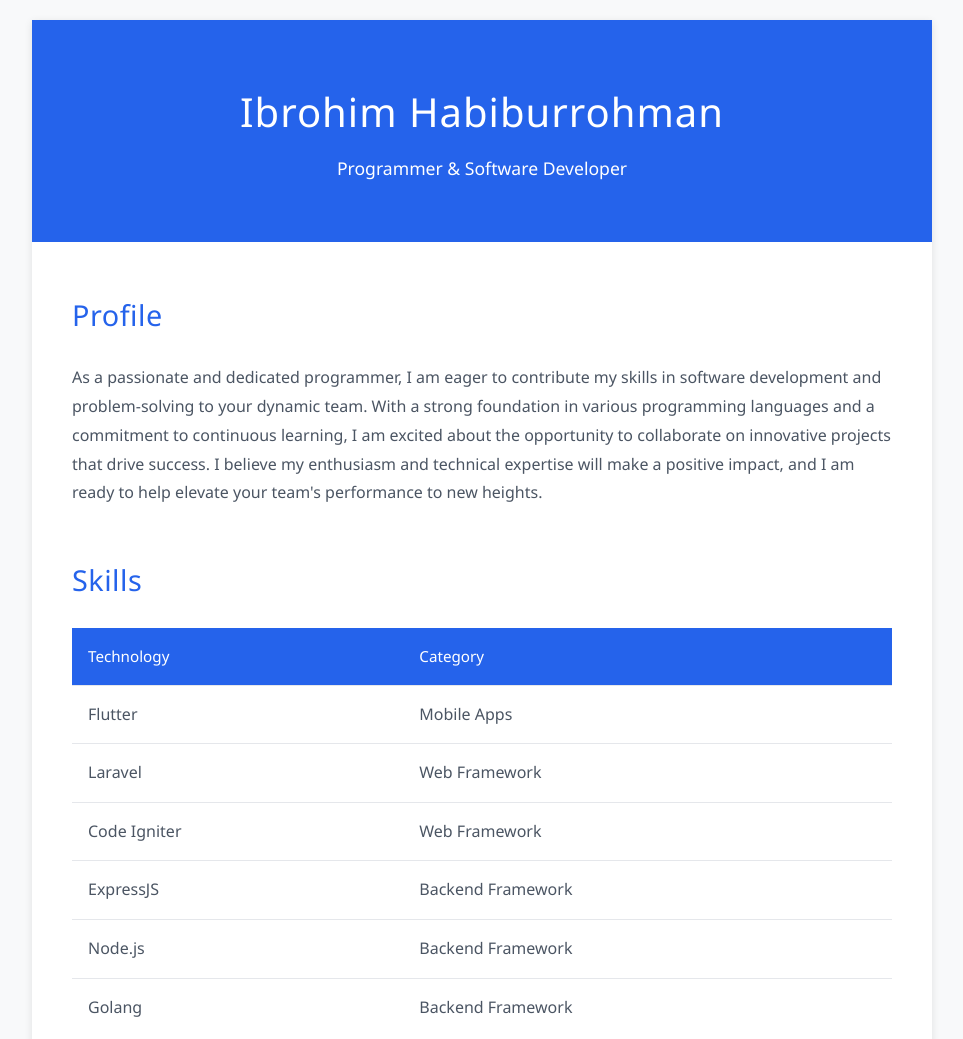
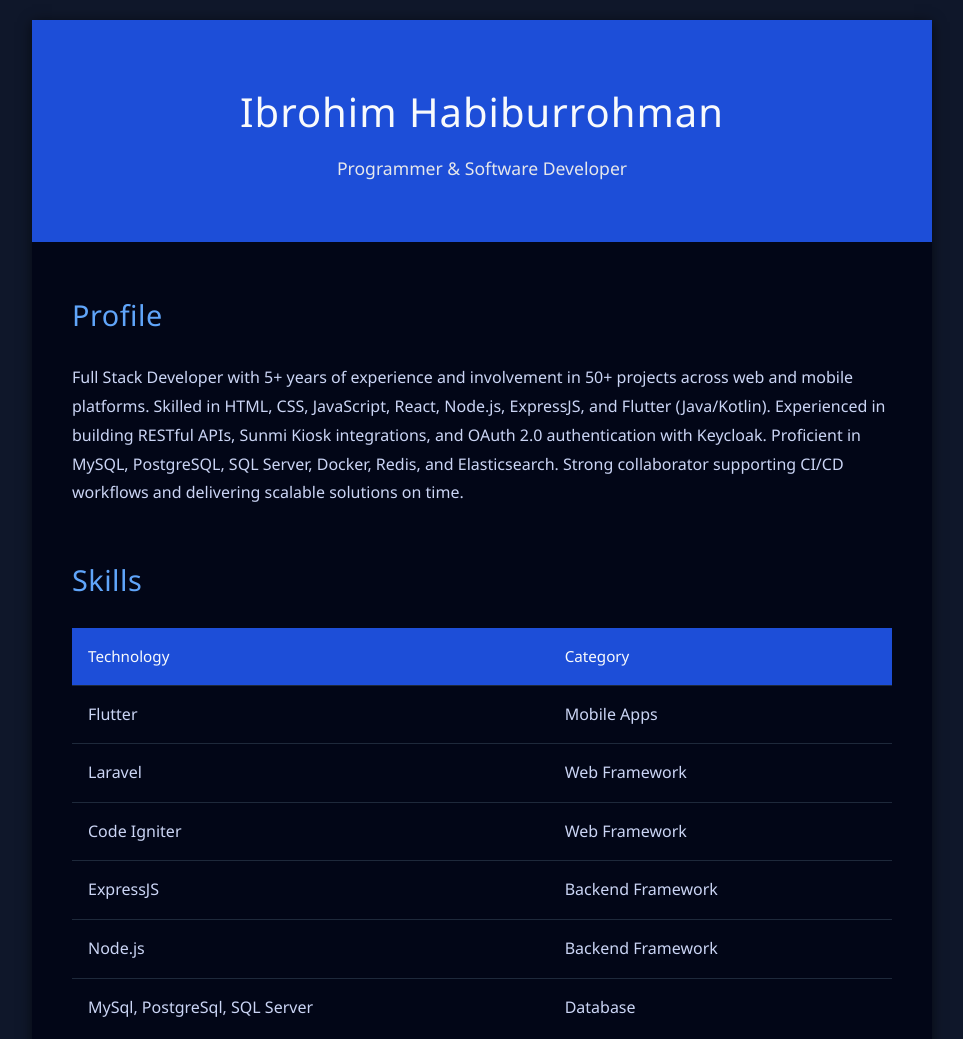
Before and after one commit to ibrohabib/ibrohabib.github.io, a plain HTML site: page portofolio.html in a window 1280 px wide. Shown: the top 1039 px of the page, without its empty margins (158-1121 px from the left). Drawn offline with Linux system fonts and the light colour scheme.

Commit message:
update to dark mode & update profile

```diff
--- a/portofolio.html
+++ b/portofolio.html
@@ -1,5 +1,6 @@
 <!DOCTYPE html>
 <html lang="en">
+
 <head>
     <meta charset="UTF-8">
     <meta name="viewport" content="width=device-width, initial-scale=1.0">
@@ -14,21 +15,21 @@
         body {
             font-family: 'Segoe UI', Tahoma, Geneva, Verdana, sans-serif;
             line-height: 1.6;
-            color: #2c3e50;
-            background: #f8f9fa;
+            color: #e5e7eb;
+            background: #0f172a;
             padding: 20px;
         }
 
         .container {
             max-width: 900px;
             margin: 0 auto;
-            background: white;
-            box-shadow: 0 2px 8px rgba(0,0,0,0.1);
+            background: #020617;
+            box-shadow: 0 2px 12px rgba(0, 0, 0, 0.6);
         }
 
         header {
-            background: #2563eb;
-            color: white;
+            background: #1d4ed8;
+            color: #f8fafc;
             padding: 60px 40px;
             text-align: center;
         }
@@ -43,6 +44,7 @@
         header p {
             font-size: 1.1em;
             font-weight: 300;
+            color: #e5e7eb;
         }
 
         .content {
@@ -54,7 +56,7 @@
         }
 
         .section h2 {
-            color: #2563eb;
+            color: #60a5fa;
             font-size: 1.8em;
             margin-bottom: 25px;
             font-weight: 400;
@@ -64,7 +66,7 @@
         .profile-text {
             font-size: 1em;
             line-height: 1.8;
-            color: #4b5563;
+            color: #cbd5f5;
         }
 
         table {
@@ -73,21 +75,22 @@
             margin-top: 15px;
         }
 
-        th, td {
+        th,
+        td {
             padding: 16px;
             text-align: left;
-            border-bottom: 1px solid #e5e7eb;
+            border-bottom: 1px solid #1e293b;
         }
 
         th {
-            background: #2563eb;
-            color: white;
+            background: #1d4ed8;
+            color: #f8fafc;
             font-weight: 500;
             font-size: 0.95em;
         }
 
         td {
-            color: #4b5563;
+            color: #cbd5f5;
         }
 
         tr:last-child td {
@@ -95,22 +98,23 @@
         }
 
         tbody tr:hover {
-            background-color: #f1f5f9;
+            background-color: #020617;
         }
 
         h3 {
             margin-top: 35px;
             margin-bottom: 15px;
-            color: #2563eb;
+            color: #60a5fa;
             font-size: 1.3em;
             font-weight: 400;
         }
 
         footer {
-            background: #1e293b;
-            color: #e2e8f0;
+            background: #020617;
+            color: #94a3b8;
             text-align: center;
             padding: 30px;
+            border-top: 1px solid #1e293b;
         }
 
         footer p {
@@ -135,12 +139,14 @@
                 font-size: 0.9em;
             }
 
-            th, td {
+            th,
+            td {
                 padding: 12px;
             }
         }
     </style>
 </head>
+
 <body>
     <div class="container">
         <header>
@@ -153,7 +159,12 @@
             <section class="section">
                 <h2>Profile</h2>
                 <p class="profile-text">
-                    As a passionate and dedicated programmer, I am eager to contribute my skills in software development and problem-solving to your dynamic team. With a strong foundation in various programming languages and a commitment to continuous learning, I am excited about the opportunity to collaborate on innovative projects that drive success. I believe my enthusiasm and technical expertise will make a positive impact, and I am ready to help elevate your team's performance to new heights.
+                    Full Stack Developer with 5+ years of experience and involvement in 50+ projects across web and
+                    mobile platforms. Skilled in HTML, CSS, JavaScript, React, Node.js, ExpressJS, and Flutter
+                    (Java/Kotlin). Experienced in building RESTful APIs, Sunmi Kiosk integrations, and OAuth 2.0
+                    authentication with Keycloak. Proficient in MySQL, PostgreSQL, SQL Server, Docker, Redis, and
+                    Elasticsearch. Strong collaborator supporting CI/CD workflows and delivering scalable solutions on
+                    time.
                 </p>
             </section>
 
@@ -189,8 +200,8 @@
                             <td>Backend Framework</td>
                         </tr>
                         <tr>
-                            <td>Golang</td>
-                            <td>Backend Framework</td>
+                            <td>MySql, PostgreSql, SQL Server</td>
+                            <td>Database</td>
                         </tr>
                     </tbody>
                 </table>
@@ -225,7 +236,8 @@
                     </thead>
                     <tbody>
                         <tr>
-                            <td>Developed and maintained web applications using HTML, CSS, JavaScript, React, ExpressJS, Node.js, and Golang</td>
+                            <td>Developed and maintained web applications using HTML, CSS, JavaScript, React, ExpressJS,
+                                Node.js, and Golang</td>
                         </tr>
                         <tr>
                             <td>Built and optimized mobile applications with Flutter and Java/Kotlin</td>
@@ -234,19 +246,24 @@
                             <td>Designed and implemented RESTful APIs to connect front-end and back-end systems</td>
                         </tr>
                         <tr>
-                            <td>Integrated Sunmi Kiosk devices with mobile apps using a hybrid Kotlin and Flutter approach</td>
+                            <td>Integrated Sunmi Kiosk devices with mobile apps using a hybrid Kotlin and Flutter
+                                approach</td>
                         </tr>
                         <tr>
-                            <td>Managed databases, including MySQL, PostgreSQL, and SQL Server, to ensure data integrity and performance</td>
+                            <td>Managed databases, including MySQL, PostgreSQL, and SQL Server, to ensure data integrity
+                                and performance</td>
                         </tr>
                         <tr>
-                            <td>Containerized app with Docker and implemented Redis caching, boosting performance and ensuring environment consistency</td>
+                            <td>Containerized app with Docker and implemented Redis caching, boosting performance and
+                                ensuring environment consistency</td>
                         </tr>
                         <tr>
-                            <td>Used Git for version control to support continuous integration and deployment (CI/CD)</td>
+                            <td>Used Git for version control to support continuous integration and deployment (CI/CD)
+                            </td>
                         </tr>
                         <tr>
-                            <td>Collaborated with cross-functional teams to gather requirements, design solutions, and deliver software on schedule</td>
+                            <td>Collaborated with cross-functional teams to gather requirements, design solutions, and
+                                deliver software on schedule</td>
                         </tr>
                         <tr>
                             <td>Implemented Elasticsearch to handle product search with full-text capabilities</td>
@@ -293,52 +310,64 @@
                     </thead>
                     <tbody>
                         <tr>
-                            <td>Tauval SPBE - Backend</td>
-                            <td>Application to manage instrument in specific city, with full report. I work supporting in the backend side with golang.</td>
-                            <td>Golang, MySQL</td>
-                            <td><a href="https://tauval-spbe.vercel.app" target="_blank">Web</a></td>
-                        </tr>
-                        <tr>
                             <td>Peruri Kinerjaku - Full Stack</td>
-                            <td>System for evaluation of Individual Performnace of every employee that using microservices </td>
+                            <td>System for evaluation of Individual Performnace of every employee that using
+                                microservices </td>
                             <td>Laravel, Docker, SQL Server</td>
-                            <td><a href="https://kinerjaku.peruri.co.id/" target="_blank">Web (only in Peruri Network / using VPN)</a></td>
+                            <td><a href="https://kinerjaku.peruri.co.id/" target="_blank">Web (only in Peruri Network /
+                                    using VPN)</a></td>
                         </tr>
                         <tr>
                             <td>Peruri - SSO</td>
-                            <td>System SSO using Keycloak, with the data is injected using Node.js from many database to get users & role to automate the insertion with the API. The SSO then implemented in a Portal which can open many websites.</td>
+                            <td>System SSO using Keycloak, with the data is injected using Node.js from many database to
+                                get users & role to automate the insertion with the API. The SSO then implemented in a
+                                Portal which can open many websites.</td>
                             <td>Keycloak, Node.js, SQL Server, MySQL, PostgreSQL</td>
-                            <td><a href="https://ava.peruri.co.id/" target="_blank">Web</a><br><a href="https://portal.peruri.co.id/portal/" target="_blank">Portal</a></td>
+                            <td><a href="https://ava.peruri.co.id/" target="_blank">Web</a><br><a
+                                    href="https://portal.peruri.co.id/portal/" target="_blank">Portal</a></td>
                         </tr>
                         <tr>
                             <td>Profil Belajar Siswa - Mobile</td>
                             <td>Mobile Application for initial assessment of Students with Disabilities</td>
                             <td>Flutter</td>
-                            <td><a href="https://play.google.com/store/apps/details?id=id.go.inovasi.pbs" target="_blank">Mobile</a></td>
+                            <td><a href="https://play.google.com/store/apps/details?id=id.go.inovasi.pbs"
+                                    target="_blank">Mobile</a></td>
                         </tr>
                         <tr>
                             <td>Manajemen Video - Full Stack</td>
-                            <td>Web Application for Manajement of Education Video Production about KSPS Tendik, with NextCloud integration for video storage, and Google Drive of document storage (so that user can comment the document online)</td>
+                            <td>Web Application for Manajement of Education Video Production about KSPS Tendik, with
+                                NextCloud integration for video storage, and Google Drive of document storage (so that
+                                user can comment the document online)</td>
                             <td>Laravel, MySQL, NextCloud, Google Drive</td>
-                            <td><a href="https://play.google.com/store/apps/details?id=id.go.inovasi.pbs" target="_blank">Web</a></td>
+                            <td><a href="https://play.google.com/store/apps/details?id=id.go.inovasi.pbs"
+                                    target="_blank">Web</a></td>
                         </tr>
                         <tr>
                             <td>Ujilab DPUPR Boyolali - Mobile</td>
-                            <td>Mobile Application that use WebView, and custom it with Firebase to trigger notification in mobile</td>
+                            <td>Mobile Application that use WebView, and custom it with Firebase to trigger notification
+                                in mobile</td>
                             <td>Flutter</td>
-                            <td><a href="https://lantarciptamedia.co.id/boyolali/ujilab-dpupr/" target="_blank">Web (the mobile didnt uploaded to playstore)</a></td>
+                            <td><a href="https://lantarciptamedia.co.id/boyolali/ujilab-dpupr/" target="_blank">Web (the
+                                    mobile didnt uploaded to playstore)</a></td>
                         </tr>
                         <tr>
                             <td>Employee Self Service (ESS) - Mobile</td>
-                            <td>Mobile Application for centered service of all employee in Peruri, which include overtime, agenda, official travel, etc.</td>
+                            <td>Mobile Application for centered service of all employee in Peruri, which include
+                                overtime, agenda, official travel, etc.</td>
                             <td>Flutter</td>
-                            <td><a href="https://play.google.com/store/apps/details?id=com.peruri.ess_peruri_mobile&hl=id" target="_blank">Play Store</a><br><a href="https://apps.apple.com/id/app/peruri-connect/id1544697049" target="_blank">App Store</a></td>
+                            <td><a href="https://play.google.com/store/apps/details?id=com.peruri.ess_peruri_mobile&hl=id"
+                                    target="_blank">Play Store</a><br><a
+                                    href="https://apps.apple.com/id/app/peruri-connect/id1544697049" target="_blank">App
+                                    Store</a></td>
                         </tr>
                         <tr>
                             <td>Dolan - Full Stack</td>
-                            <td>Ticketing Application online and offline using KIOSK devices, with dashboard web admin panel for merchant to custom products, with detailed report</td>
-                            <td>Flutter (Web Admin Panel, POS, and Kiosk), Strapi (based on NodeJS) for API, NextJS for Web Ticketing</td>
-                            <td><a href="https://dolanapp.com/" target="_blank">Ticketing</a><a href="https://merchant.dolanapp.com/" target="_blank">Admin Panel</a></td>
+                            <td>Ticketing Application online and offline using KIOSK devices, with dashboard web admin
+                                panel for merchant to custom products, with detailed report</td>
+                            <td>Flutter (Web Admin Panel, POS, and Kiosk), Strapi (based on NodeJS) for API, NextJS for
+                                Web Ticketing</td>
+                            <td><a href="https://dolanapp.com/" target="_blank">Ticketing</a><a
+                                    href="https://merchant.dolanapp.com/" target="_blank">Admin Panel</a></td>
                         </tr>
                     </tbody>
                 </table>
@@ -351,4 +380,5 @@
         </footer>
     </div>
 </body>
+
 </html>
```
